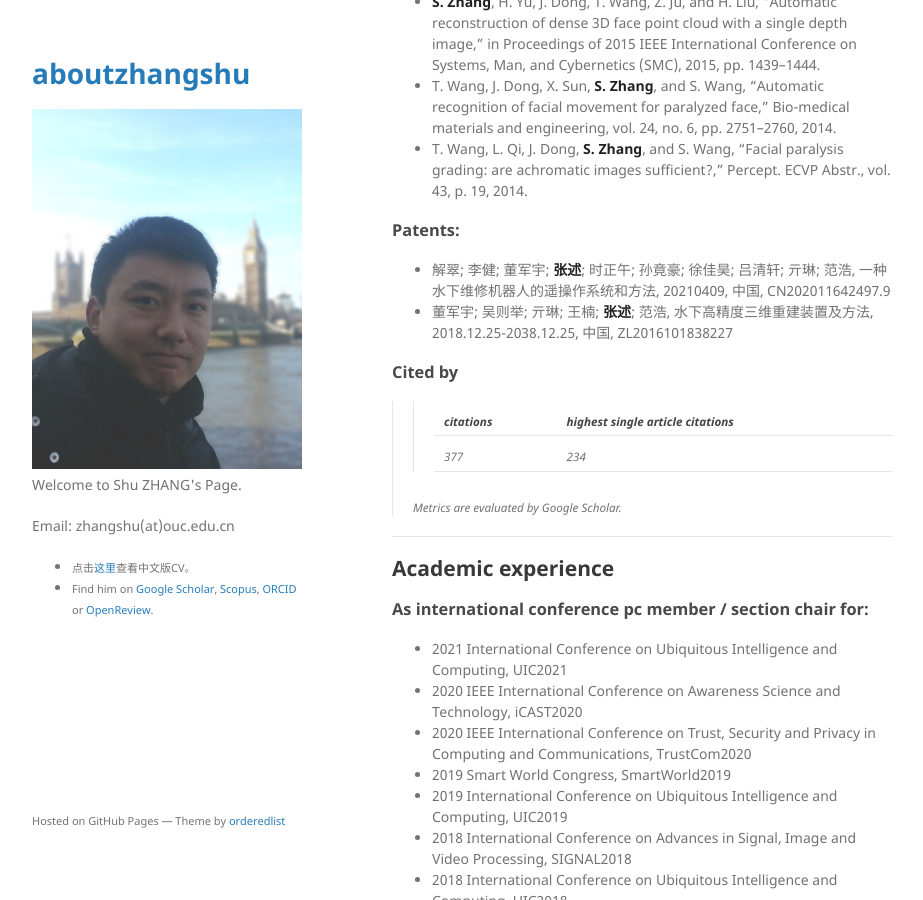
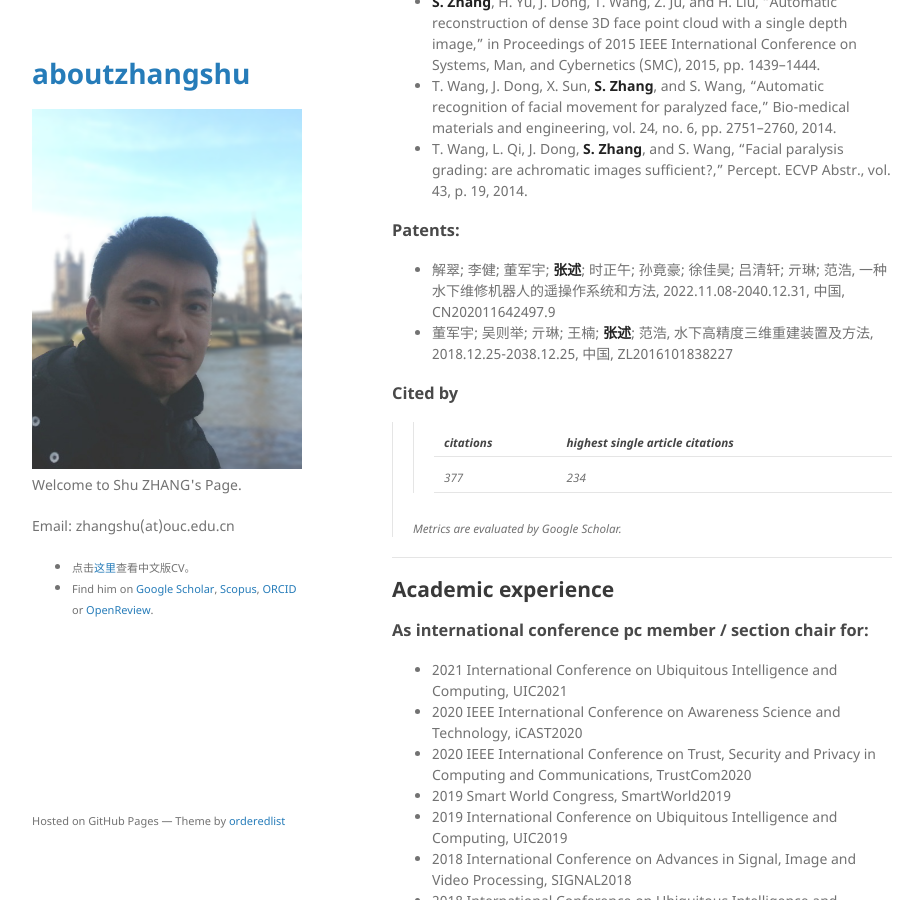
Before and after one commit to jackyspeed/aboutzhangshu, a Jekyll site: the page built from index.md, in a window 1280 px wide and 900 px high, scrolled down 3951 px. Shown: the whole window, without its empty margins (178-1101 px from the left). Built offline with Jekyll 4.4.1, drawn with Linux system fonts in a browser that asks for light colours; our own code applies the rules of GitHub Pages for plain Markdown files.

Commit message:
Update index.md

```diff
--- a/index.md
+++ b/index.md
@@ -159,7 +159,7 @@ As co-author:
 
 ### Patents:
 
-- 解翠; 李健; 董军宇; **张述**; 时正午; 孙竟豪; 徐佳昊; 吕清轩; 亓琳; 范浩, 一种水下维修机器人的遥操作系统和方法, 20210409, 中国, CN202011642497.9
+- 解翠; 李健; 董军宇; **张述**; 时正午; 孙竟豪; 徐佳昊; 吕清轩; 亓琳; 范浩, 一种水下维修机器人的遥操作系统和方法, 2022.11.08-2040.12.31, 中国, CN202011642497.9
 - 董军宇; 吴则举; 亓琳; 王楠; **张述**; 范浩, 水下高精度三维重建装置及方法, 2018.12.25-2038.12.25, 中国, ZL2016101838227
 
 ### Cited by
```
